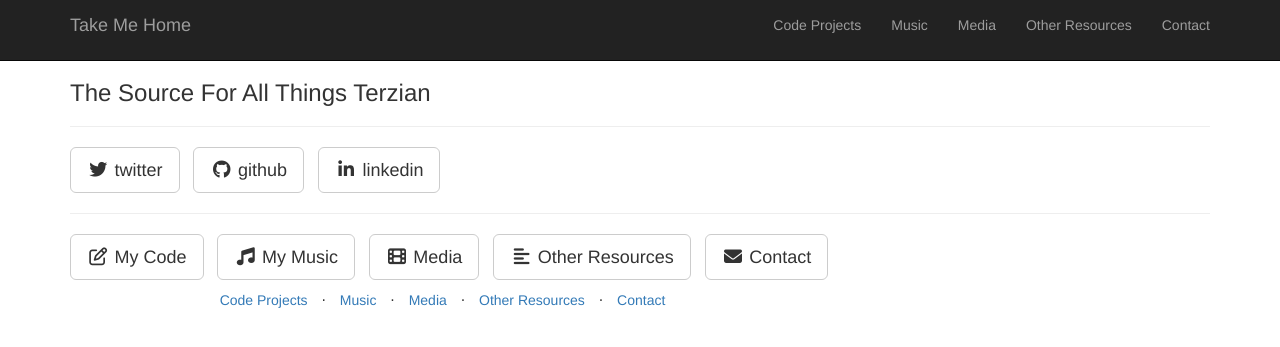
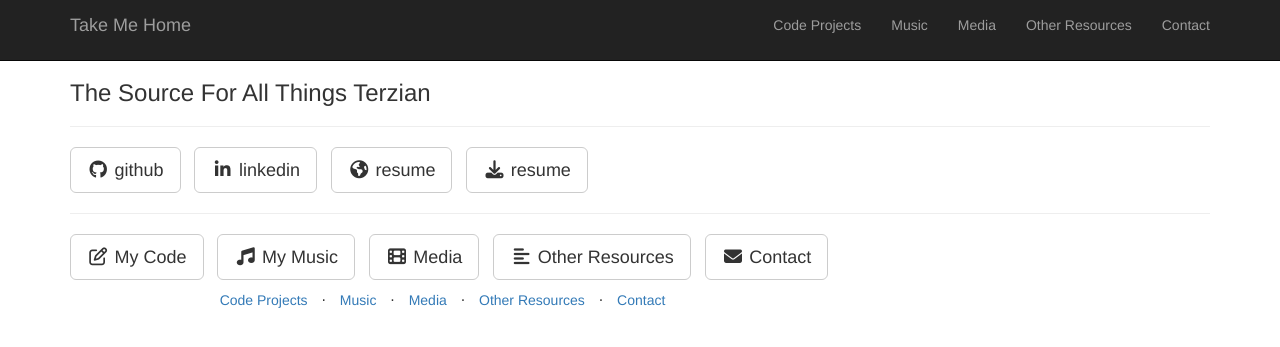
Before and after one commit to chaseterzian/chaseterzian.github.io, a Jekyll site: the page built from about.md, in a window 1280 px wide. Shown: the top 347 px of the page. Built offline with Jekyll 4.4.1, drawn with Linux system fonts in a browser that asks for light colours; nearby versions of some CDN libraries; library files that are not in the unit come from our copies.

Commit message:
added resume links

```diff
--- a/_layouts/default.html
+++ b/_layouts/default.html
@@ -52,17 +52,18 @@
             <h3>The Source For All Things Terzian</h3>
             <hr class="intro-divider">
             <ul class="list-inline intro-social-buttons">
-
-              <li>
-                <a href="https://twitter.com/SBootstrap" class="btn btn-default btn-lg"><i class="fa fa-twitter fa-fw"></i> <span class="network-name">twitter</span></a>
-              </li>
-
               <li>
                 <a href="https://github.com/IronSummitMedia/startbootstrap" class="btn btn-default btn-lg"><i class="fa fa-github fa-fw"></i> <span class="network-name">github</span></a>
               </li>
 
               <li>
                 <a href="" class="btn btn-default btn-lg"><i class="fa fa-linkedin fa-fw"></i> <span class="network-name">linkedin</span></a>
+              </li>
+              <li>
+                <a href="https://twitter.com/SBootstrap" class="btn btn-default btn-lg"><i class="fa fa-globe fa-fw"></i> <span class="network-name">resume</span></a>
+              </li>
+              <li>
+                <a href="https://twitter.com/SBootstrap" class="btn btn-default btn-lg"><i class="fa fa-download fa-fw"></i> <span class="network-name">resume</span></a>
               </li>
             </ul>
 
```
